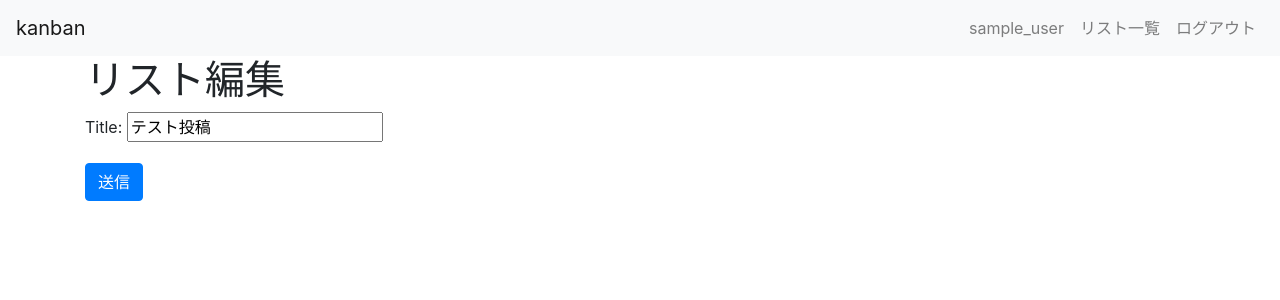
After one commit to cache-cache-la/kanban, a Django app: page /kanban/lists/1/update/ in a window 1280 px wide. The commit adds this page. Shown: the top 300 px of the page. Run offline with Django 3.2, Linux system fonts and the light colour scheme; a user stored in the database is signed in; data comes from the database, SQL or seed files in the repository; some libraries are stand-ins or nearby versions.

Commit message:
リスト編集機能追加

```diff
--- a/kanban/templates/kanban/base.html
+++ b/kanban/templates/kanban/base.html
@@ -26,6 +26,9 @@
               <a class="nav-link" href="{% url 'kanban:users_detail' request.user.pk %}">{{ request.user.username }}</a>
             </li>
             <li class="nav-item">
+              <a class="nav-link" href="{% url 'kanban:lists_list' %}">リスト一覧</a>
+            </li>
+            <li class="nav-item">
               <a class="nav-link" href="{% url 'logout' %}">ログアウト</a>
             </li>
             {% else %}
--- a/kanban/templates/kanban/lists/detail.html
+++ b/kanban/templates/kanban/lists/detail.html
@@ -9,5 +9,6 @@
     <dt class="col-sm-3">ユーザー名</dt>
     <dd class="col-sm-9">{{ list.user.username }}</dd>
   </dl>
+  <a class="btn btn-primary" href="{% url 'kanban:lists_update' list.pk  %}" role="button">編集</a>
 </div>
 {% endblock %}
--- a/kanban/templates/kanban/lists/list.html
+++ b/kanban/templates/kanban/lists/list.html
@@ -3,16 +3,17 @@
 {% block content %}
 <div class="container">
   <h1>リスト一覧</h1>
+  <a class="btn btn-primary my-3" href="{% url 'kanban:lists_create' %}" role="button">作成</a>
   <div class="card-columns">
     {% for list in list_list %}
-    <div class="card">
+    <a href="{% url 'kanban:lists_detail' list.pk %}" class="card">
       <div class="card-body">
         <h5 class="card-title">{{ list.title }}</h5>
         <footer>
           <small class="text-muted">作成者: {{ list.user.username }}</small>
         </footer>
       </div>
-    </div>
+    </a>
     {% endfor %}
   </div>
 </div>
--- /dev/null
+++ b/kanban/templates/kanban/lists/update.html
@@ -0,0 +1,12 @@
+{% extends "kanban/base.html" %}
+
+{% block content %}
+<div class="container">
+  <h1>リスト編集</h1>
+  <form method="post">
+    {% csrf_token %}
+    {{ form.as_p }}
+    <button type="submit" class="btn btn-primary">送信</button>
+  </form>
+</div>
+{% endblock %}
--- a/kanban/urls.py
+++ b/kanban/urls.py
@@ -13,4 +13,5 @@ urlpatterns = [
     path("lists/", views.ListListView.as_view(), name="lists_list"),
     path("lists/create/", views.ListCreateView.as_view(), name="lists_create"),
     path("lists/<int:pk>/", views.ListDetailView.as_view(), name="lists_detail"),
+    path("lists/<int:pk>/update/", views.ListUpdateView.as_view(), name="lists_update"),
 ]
--- a/kanban/views.py
+++ b/kanban/views.py
@@ -69,3 +69,12 @@ class ListListView(LoginRequiredMixin, ListView):
 class ListDetailView(LoginRequiredMixin, DetailView):
     model = List
     template_name = "kanban/lists/detail.html"
+
+# リスト編集
+class ListUpdateView(LoginRequiredMixin, UpdateView):
+    model = List
+    template_name = "kanban/lists/update.html"
+    form_class = ListForm
+
+    def get_success_url(self):
+        return resolve_url('kanban:lists_detail', pk=self.kwargs['pk'])
```
